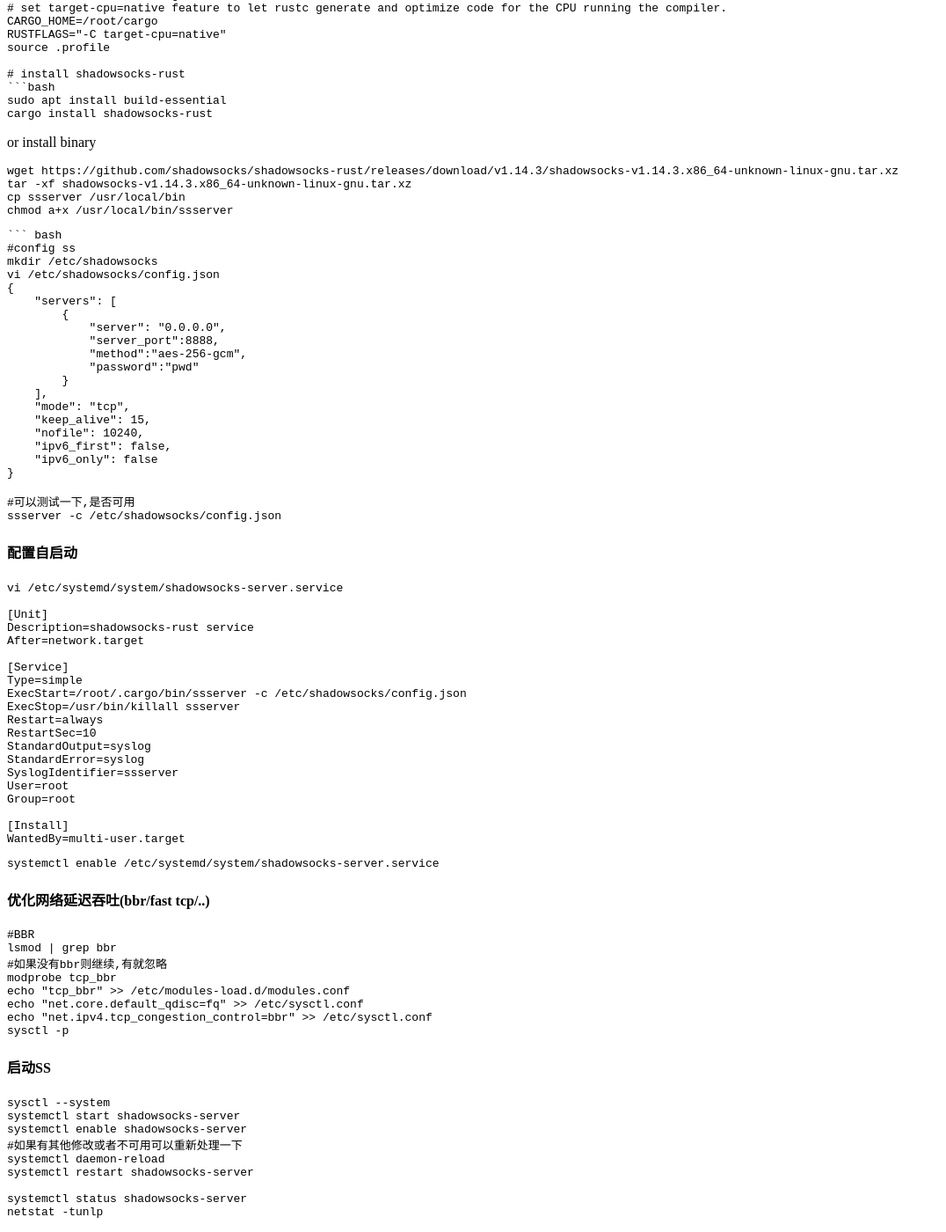
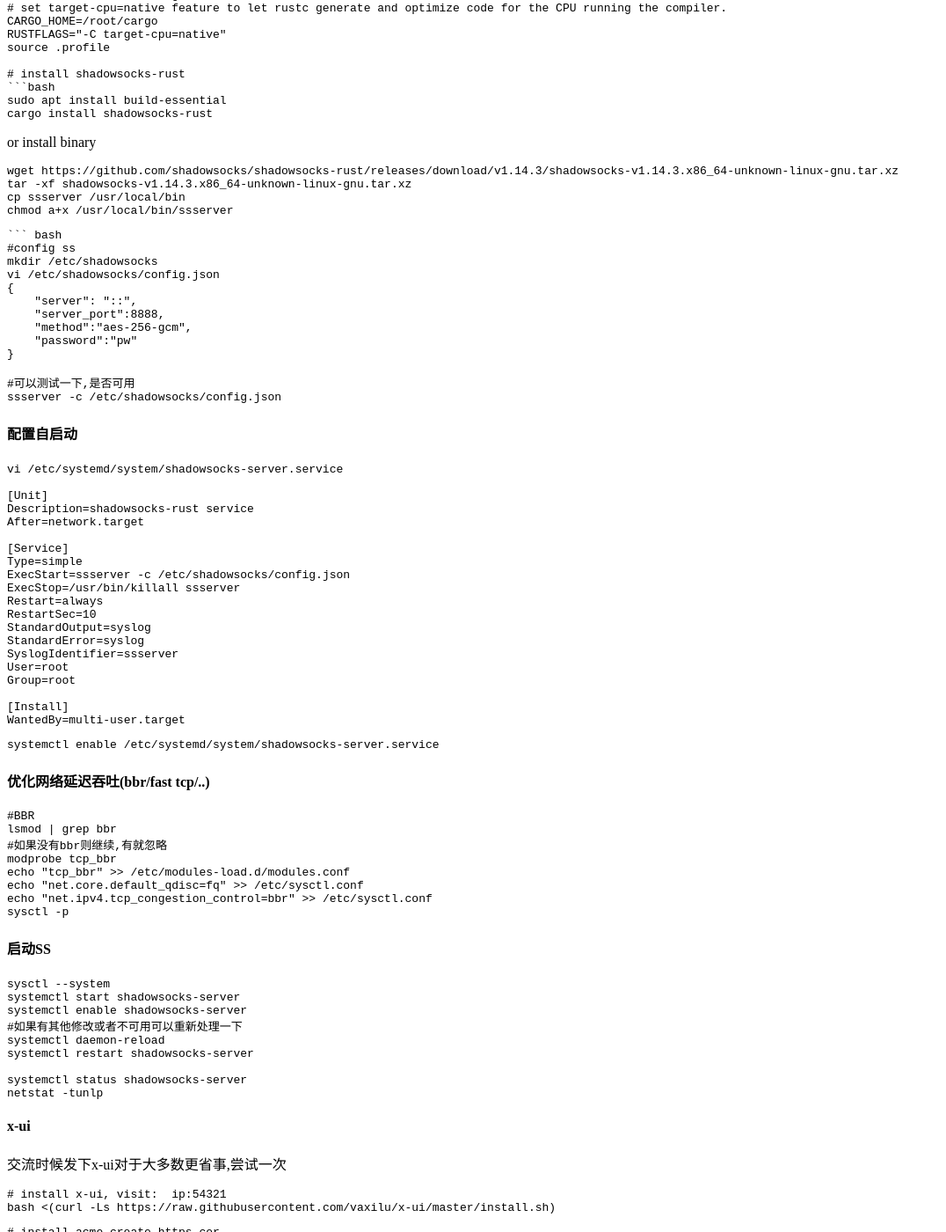
Before and after one commit to Haoxiqiang/haoxiqiang.github.io, a Jekyll site: the page built from _posts/2022-05-06-shadowsocks-rust.md, in a window 1280 px wide and 1400 px high, scrolled down 422 px. Shown: the whole window at 88% size, without its empty margins (0-1076 px from the left). Built offline with Jekyll 4.4.1, drawn with Linux system fonts in a browser that asks for light colours; nearby versions of some CDN libraries; some of the changed text lies outside the part shown.

Commit message:
update posts.

````diff
--- a/_posts/2022-05-06-shadowsocks-rust.md
+++ b/_posts/2022-05-06-shadowsocks-rust.md
@@ -50,19 +50,10 @@
 mkdir /etc/shadowsocks
 vi /etc/shadowsocks/config.json
 {
-    "servers": [
-        {
-            "server": "0.0.0.0",
-            "server_port":8888,
-            "method":"aes-256-gcm",
-            "password":"pwd"
-        }
-    ],
-    "mode": "tcp",
-    "keep_alive": 15,
-    "nofile": 10240,
-    "ipv6_first": false,
-    "ipv6_only": false
+    "server": "::",
+    "server_port":8888,
+    "method":"aes-256-gcm",
+    "password":"pw"
 }
 
 #可以测试一下,是否可用
@@ -79,7 +70,7 @@
 
 [Service]
 Type=simple
-ExecStart=/root/.cargo/bin/ssserver -c /etc/shadowsocks/config.json
+ExecStart=ssserver -c /etc/shadowsocks/config.json
 ExecStop=/usr/bin/killall ssserver
 Restart=always
 RestartSec=10
@@ -120,3 +111,20 @@
 systemctl status shadowsocks-server
 netstat -tunlp
 ```
+
+#### x-ui
+交流时候发下x-ui对于大多数更省事,尝试一次
+```bash
+# install x-ui, visit:  ip:54321
+bash <(curl -Ls https://raw.githubusercontent.com/vaxilu/x-ui/master/install.sh)
+```
+
+```bash
+# install acme,create https cer.
+curl https://get.acme.sh | sh -s email=your@email.com
+~/.acme.sh/acme.sh --register-account -m your@email.com
+~/.acme.sh/acme.sh --issue -d yourdomain --standalone
+```
+
+https://github.com/vaxilu/x-ui
+https://github.com/acmesh-official/acme.sh
````
Also changed, not shown: _posts/2022-05-06-x-ui.md (deleted, +0 -38 lines).
